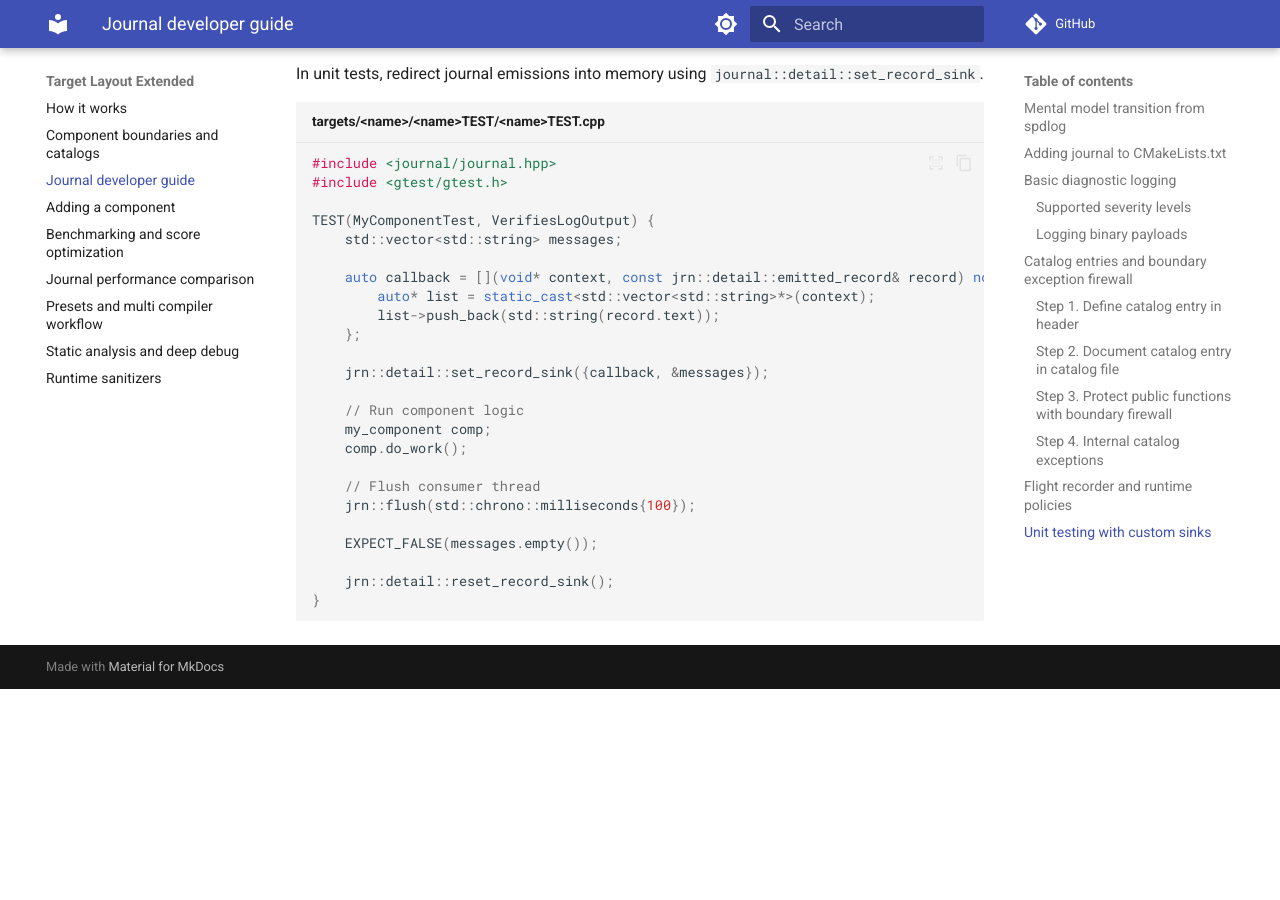
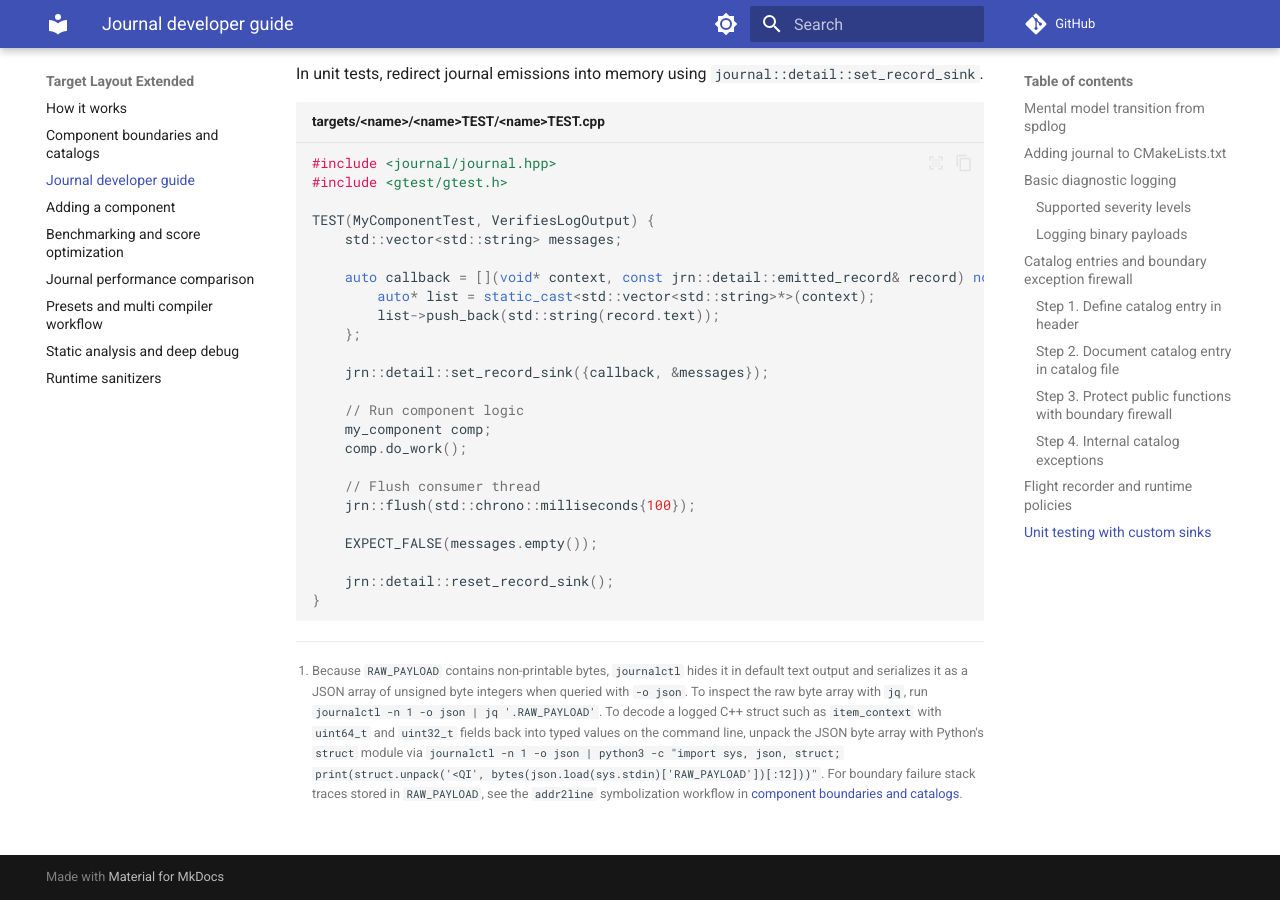
Before and after one commit to JeffKarling/Target_Layout_Extended, an MkDocs documentation site: the page built from Documentation/journal_developer_guide.md, in a window 1280 px wide and 900 px high, scrolled down 5960 px. Built offline with MkDocs 1.6.1 and Material for MkDocs 9.7.7, drawn with Linux system fonts in a browser that asks for light colours; comment, search, counter and statistics services are not loaded; before the commit the page ends 6649 px from its top, so only the background shows below that.

Commit message:
docs: add footnote on extracting RAW_PAYLOAD structs from journalctl

````diff
--- a/Documentation/journal_developer_guide.md
+++ b/Documentation/journal_developer_guide.md
@@ -30,7 +30,7 @@ jrn::log(
 This design follows three core principles.
 
 1. **Zero string formatting on the producer thread.** `journal::message` carries a static description while runtime variables are passed as raw bytes via `journal::as_binary_payload`. The producer copies the raw bytes and hardware cycle timestamp into the lock free ring buffer in roughly 30 nanoseconds without running `std::format` or `snprintf`.
-2. **Native systemd-journald integration.** Logs become structured systemd journal fields including `MESSAGE`, `PRIORITY`, `COMPONENT`, `CODE_FILE`, `CODE_LINE`, `RAW_PAYLOAD`, and `MESSAGE_ID`.
+2. **Native systemd-journald integration.** Logs become structured systemd journal fields including `MESSAGE`, `PRIORITY`, `COMPONENT`, `CODE_FILE`, `CODE_LINE`, `RAW_PAYLOAD`[^1], and `MESSAGE_ID`.
 3. **Compiler enforced component taxonomy.** Components do not manually declare logger names. The component name is deduced automatically from directory layout at compile time under the physical one name rule.
 
 ## Adding journal to CMakeLists.txt
@@ -115,7 +115,7 @@ std::span<const std::byte> raw_bytes = get_raw_buffer();
 jrn::log(jrn::severity::debug, jrn::binary_payload{raw_bytes});
 ```
 
-Binary payloads are sent to systemd-journald under the `RAW_PAYLOAD=` field.
+Binary payloads are sent to systemd-journald under the `RAW_PAYLOAD=` field.[^1]
 
 ## Catalog entries and boundary exception firewall
 
@@ -244,3 +244,5 @@ TEST(MyComponentTest, VerifiesLogOutput) {
     jrn::detail::reset_record_sink();
 }
 ```
+
+[^1]: Because `RAW_PAYLOAD` contains non-printable bytes, `journalctl` hides it in default text output and serializes it as a JSON array of unsigned byte integers when queried with `-o json`. To inspect the raw byte array with `jq`, run `journalctl -n 1 -o json | jq '.RAW_PAYLOAD'`. To decode a logged C++ struct such as `item_context` with `uint64_t` and `uint32_t` fields back into typed values on the command line, unpack the JSON byte array with Python's `struct` module via `journalctl -n 1 -o json | python3 -c "import sys, json, struct; print(struct.unpack('<QI', bytes(json.load(sys.stdin)['RAW_PAYLOAD'])[:12]))"`. For boundary failure stack traces stored in `RAW_PAYLOAD`, see the `addr2line` symbolization workflow in [component boundaries and catalogs](component_boundaries.md).
````
